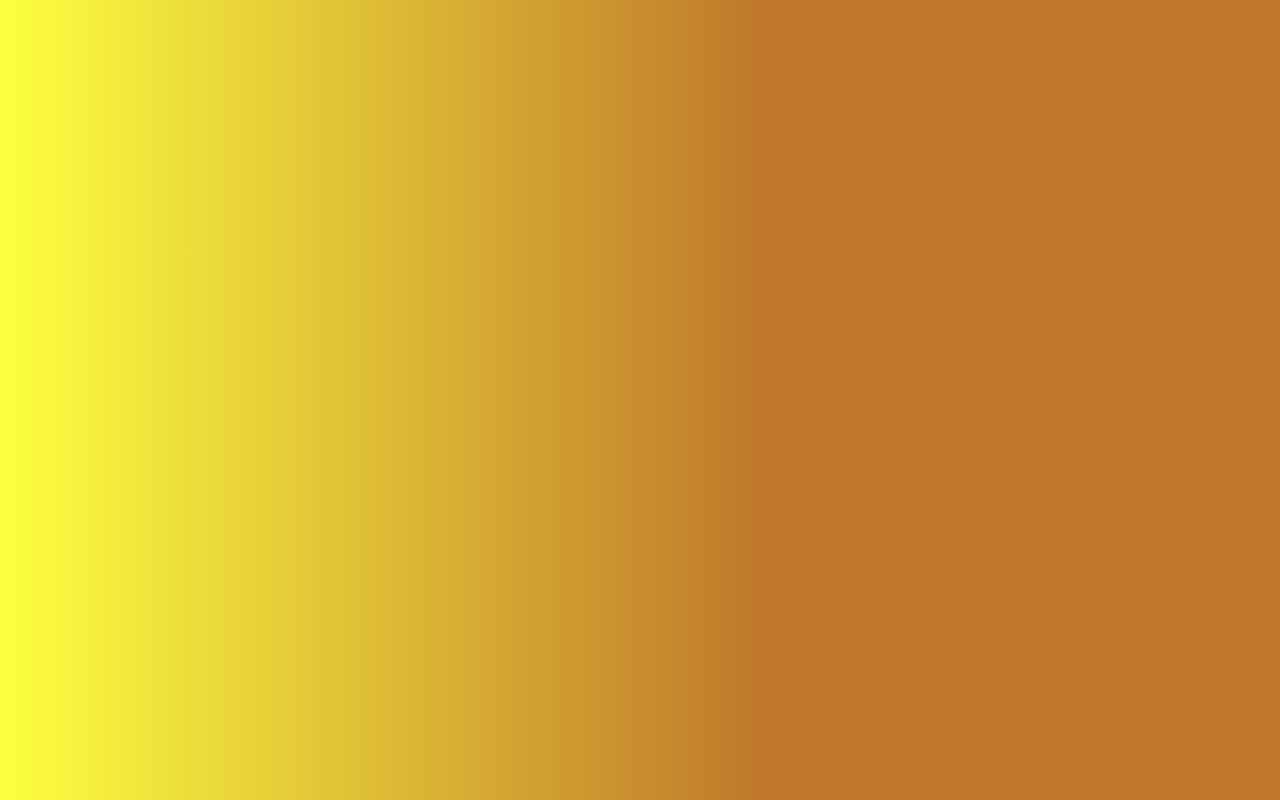
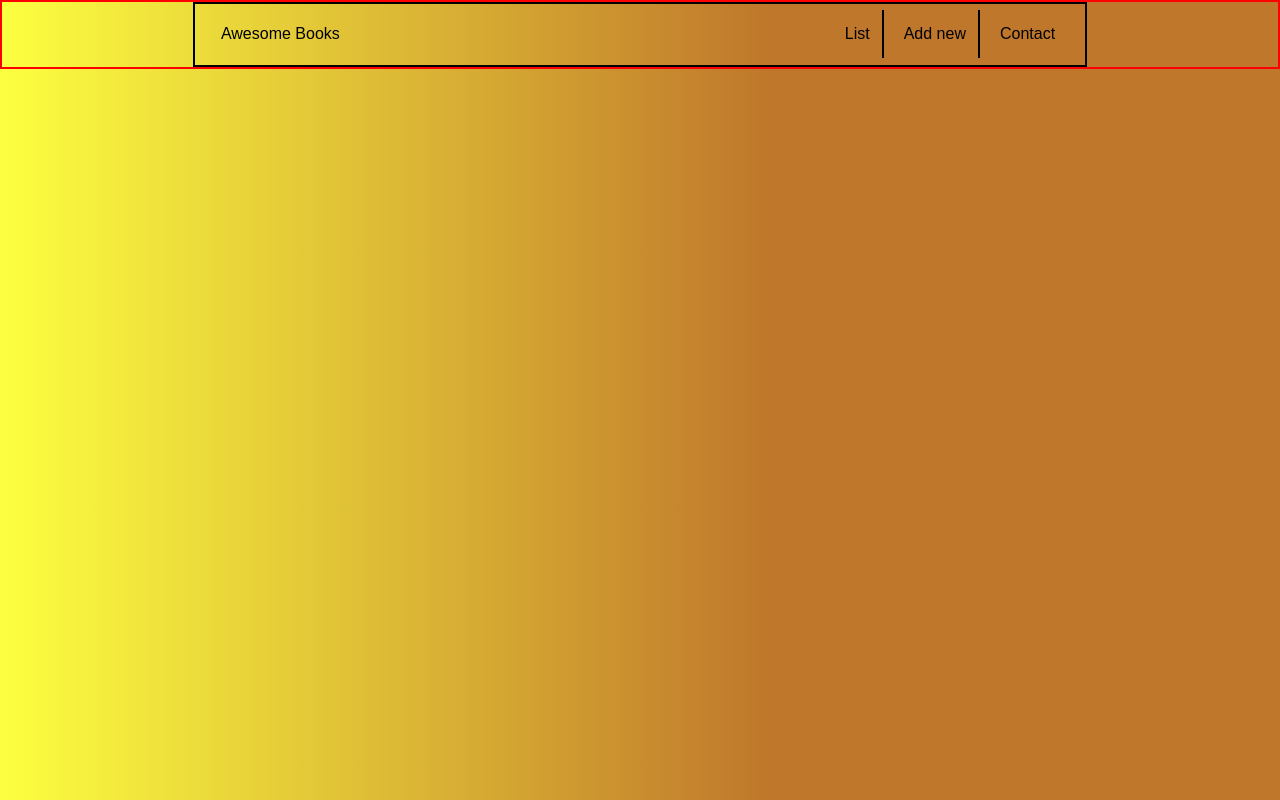
Before and after one commit to Sajeelzafar/Book_Website, a website: page contact.html in a window 1280 px wide. Drawn offline with Linux system fonts and the light colour scheme.

Commit message:
Add styled navbar to contact page

```diff
--- a/contact.html
+++ b/contact.html
@@ -8,6 +8,21 @@
     <title>Contact Page</title>
 </head>
 <body>
+    <nav class="navbar">
+        <div class="navbarcontainer">
+            <div class="navleftside">
+                <span>Awesome Books</span>
+            </div>
+            <div class="navrightside">
+                <ul class="navrightsideList">
+                    <li class="navrightsideListitem"><a href="#">List</a></li>
+                    <li class="navrightsideListitem"><a href="#">Add new</a></li>
+                    <li class="navrightsideListitemLast"><a href="#">Contact</a></li>
+                </ul>
+            </div>
+        </div>
+    </nav>
+
 
 </body>
 </html>
--- a/style.css
+++ b/style.css
@@ -146,3 +146,50 @@ header h1 {
   font-size: 1.3rem;
   gap: 0.5rem;
 }
+
+.navbar {
+  border: 2px solid red;
+  display: flex;
+  width: 100%;
+  justify-content: center;
+  align-items: center;
+  position: fixed;
+}
+
+.navbarcontainer {
+  display: flex;
+  border: 2px solid black;
+  justify-content: space-between;
+  padding: 0% 2% 0% 2%;
+  align-items: center;
+  flex-wrap: wrap;
+  width: 70%;
+}
+
+.navrightsideList {
+  display: flex;
+  list-style-type: none;
+  margin: 1% 0% 1% 0%;
+}
+
+.navrightsideList > li > a {
+  text-decoration: none;
+  color: black;
+}
+
+.navrightsideList > li > a:hover {
+  color: blue;
+  font-size: 110%;;
+}
+
+.navrightsideListitem {
+  border-right: 2px solid black;
+  text-decoration: none;
+  padding: 0.75rem;
+  margin: 0.25rem;
+}
+
+.navrightsideListitemLast {
+  margin: 0.25rem;
+  padding: 0.75rem 0 0.75rem 0.75rem;
+}
```
